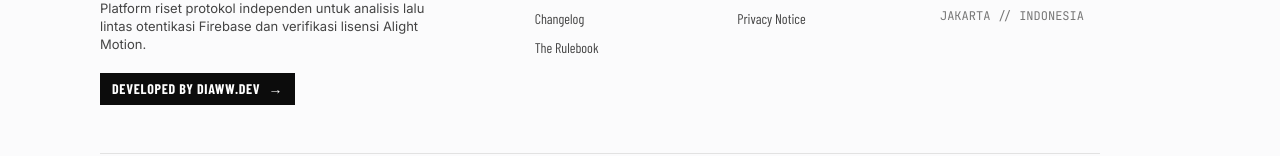
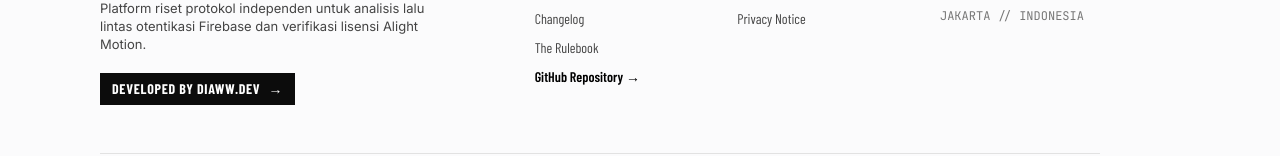
Before and after one commit to diaz1414/AM-reverse, a website: page public/changelog.html in a window 1280 px wide. Shown: the part 2003-2159 px from the top of the page. Drawn offline with nearby package versions, Linux system fonts and the light colour scheme; no server answers; a web font is replaced by a local one.

Commit message:
feat: add index.html with NoPixel-styled tactical UI for Motion V platform

```diff
--- a/public/changelog.html
+++ b/public/changelog.html
@@ -242,6 +242,7 @@
           <a class="text-[14px] text-[#444] hover:text-black transition-colors" href="/">Homepage</a>
           <a class="text-[14px] text-[#444] hover:text-black transition-colors" href="/changelog">Changelog</a>
           <a class="text-[14px] text-[#444] hover:text-black transition-colors" href="/terms">The Rulebook</a>
+          <a class="text-[14px] text-black font-semibold hover:underline transition-colors" href="https://github.com/diaz1414/AM-reverse" target="_blank" rel="noopener noreferrer">GitHub Repository &rarr;</a>
         </div>
 
         <div class="flex flex-col gap-2 min-w-[120px]">
```
Also changed, not shown: public/index.html (+1 -0 lines).
